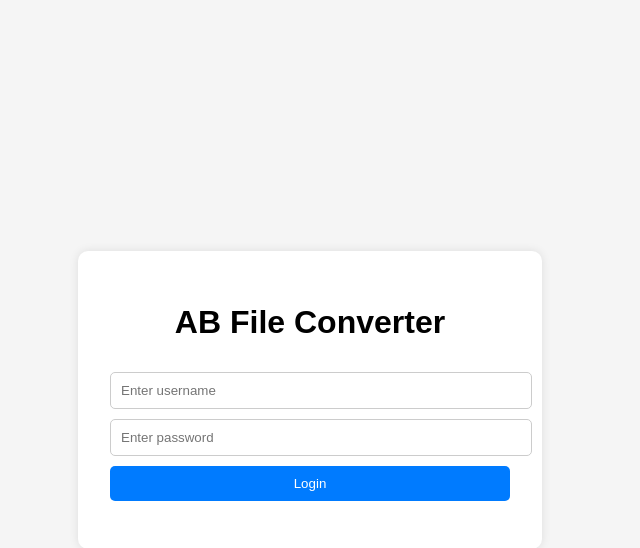
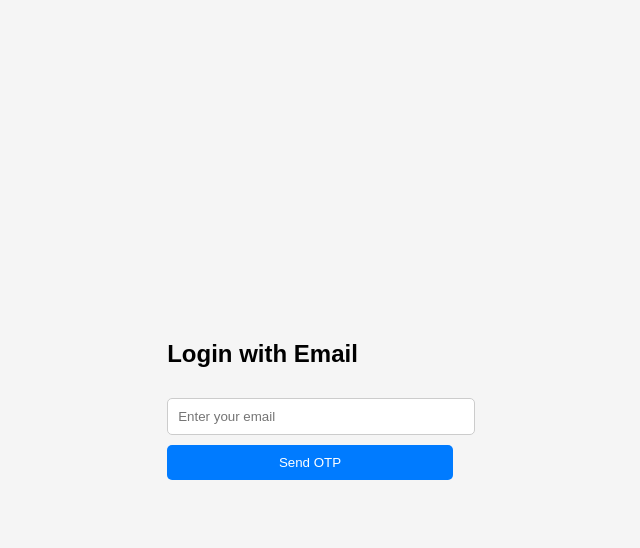
Before and after one commit to Archit0029/file-converter-website, a Flask app: template templates/login.html in a window 1280 px wide. Shown: the top 548 px of the page, without its empty margins (330-970 px from the left). Run offline with Flask 3, Linux system fonts and the light colour scheme; the template is opened without the code that fills it, so the values that code supplies are empty.

Commit message:
Update login.html

```diff
--- a/templates/login.html
+++ b/templates/login.html
@@ -1,44 +1,17 @@
+<!-- templates/login.html -->
 <!DOCTYPE html>
-<html lang="en">
+<html>
 <head>
-  <meta charset="UTF-8" />
-  <meta name="viewport" content="width=device-width, initial-scale=1.0"/>
   <title>Login - AB File Converter</title>
-  <link rel="stylesheet" href="static/style.css" />
+  <link rel="stylesheet" href="{{ url_for('static', filename='css/style.css') }}">
 </head>
 <body>
-  <div class="container">
-    <h1>AB File Converter</h1>
-    <form id="loginForm">
-      <input type="text" id="username" placeholder="Enter username" required />
-      <input type="password" id="password" placeholder="Enter password" required />
-      <button type="submit">Login</button>
+  <div class="login-container">
+    <h2>Login with Email</h2>
+    <form method="POST" action="/send_otp">
+      <input type="email" name="email" placeholder="Enter your email" required />
+      <button type="submit">Send OTP</button>
     </form>
-    <p id="message"></p>
   </div>
-
-  <script>
-    document.getElementById("loginForm").addEventListener("submit", async (e) => {
-      e.preventDefault();
-      const username = document.getElementById("username").value;
-      const password = document.getElementById("password").value;
-
-      const res = await fetch("http://127.0.0.1:10000/login", {
-        method: "POST",
-        headers: { "Content-Type": "application/json" },
-        body: JSON.stringify({ username, password }),
-      });
-
-      const data = await res.json();
-      const msg = document.getElementById("message");
-
-      if (res.ok) {
-        msg.textContent = "Login successful!";
-        window.location.href = "index.html";
-      } else {
-        msg.textContent = data.message || "Login failed.";
-      }
-    });
-  </script>
 </body>
 </html>
```
